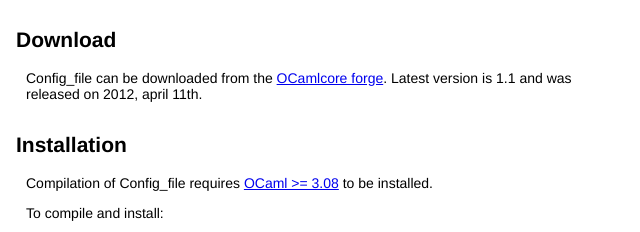
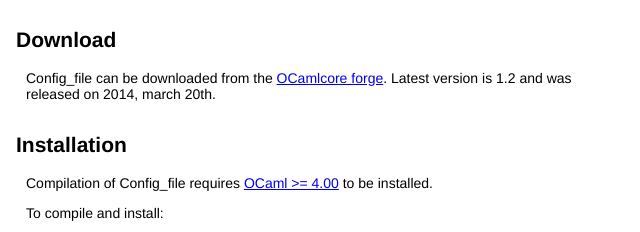
Before and after one commit to MisterDA/config-file, a plain HTML site: page web/index.html in a window 1280 px wide. Shown: the part 191-423 px from the top of the page, 216-856 px from the left. Drawn offline with Linux system fonts and the light colour scheme.

Commit message:
update changs

```diff
--- a/web/index.html
+++ b/web/index.html
@@ -20,14 +20,14 @@ combination of classes (for example to create "list of int" options).
 <p>
 Config_file can be downloaded from the
 <a href="https://forge.ocamlcore.org/frs/?group_id=215">OCamlcore forge</a>.
-Latest version is 1.1 and was released on 2012, april 11th.
+Latest version is 1.2 and was released on 2014, march 20th.
 </p>
 
 
 <h2>Installation</h2>
 <p>
 Compilation of Config_file requires
-<a href="http://caml.inria.fr/">OCaml >= 3.08</a> to be installed.
+<a href="http://caml.inria.fr/">OCaml >= 4.00</a> to be installed.
 </p>
 <p>
 To compile and install:
```
Also changed, not shown: 1 other file.
